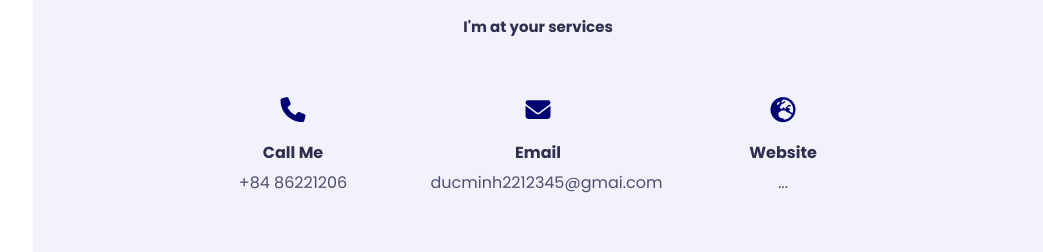
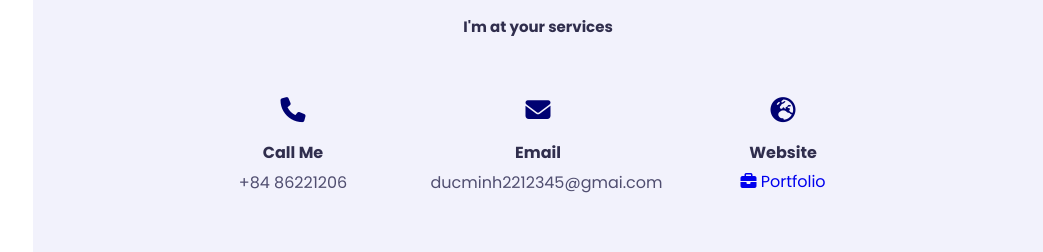
Before and after one commit to Minh2212345/M_Portfolio, a plain HTML site: page index.html in a window 1280 px wide. Shown: the part 3872-4124 px from the top of the page, without its empty margins (237-1280 px from the left). Drawn offline with nearby package versions, Linux system fonts and the light colour scheme.

Commit message:
Update porfolio link

```diff
--- a/index.html
+++ b/index.html
@@ -432,7 +432,7 @@
                         <div class="contact-info-item padd-15">
                             <div class="icon"><i class="fa fa-globe-europe"></i></div>
                             <h4>Website</h4>
-                            <p>...</p>
+                            <a href="#portfolio"><i class="fa fa-briefcase"></i> Portfolio</a>
                         </div>
                         <!-- Contact info end -->
                     </div>
```
